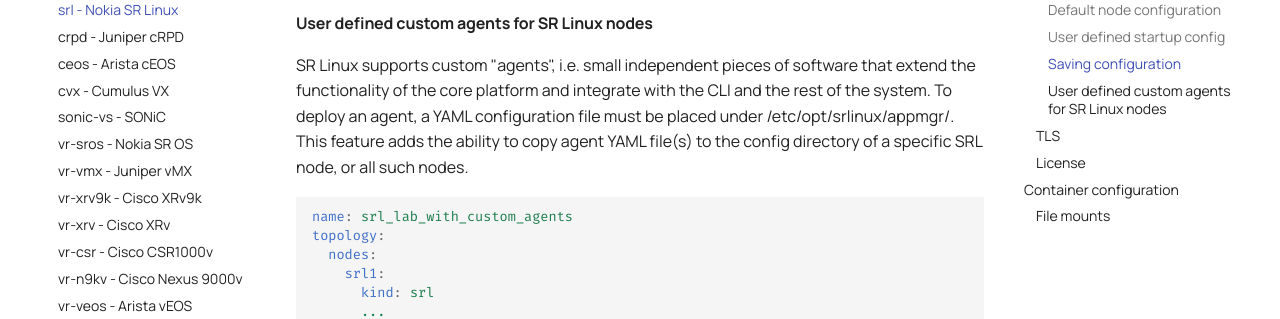
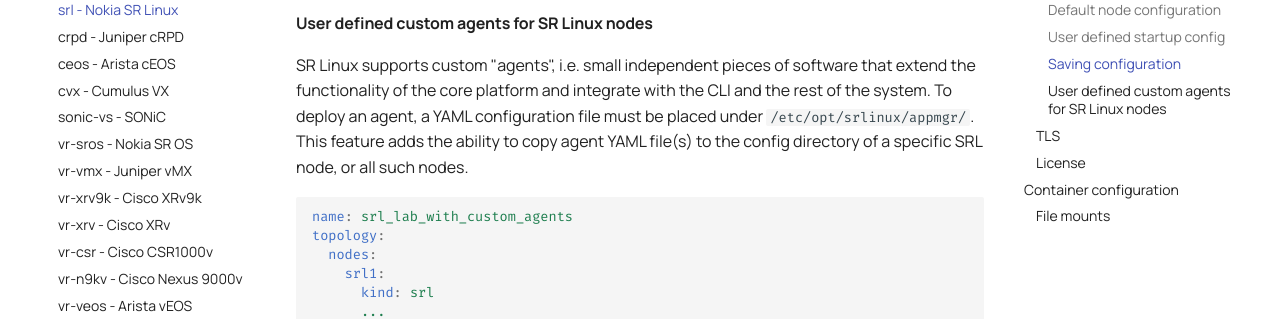
Before and after one commit to srl-labs/containerlab, an MkDocs documentation site: the page built from docs/manual/kinds/srl.md, in a window 1280 px wide and 900 px high, scrolled down 2445 px. Shown: the part 206-525 px from the top of the window. Built offline with MkDocs 1.6.1 and Material for MkDocs 9.7.7, drawn with Linux system fonts in a browser that asks for light colours; emoji names are drawn with the system emoji font; comment, search, counter and statistics services are not loaded.

Commit message:
Update srl.md

````diff
--- a/docs/manual/kinds/srl.md
+++ b/docs/manual/kinds/srl.md
@@ -96,7 +96,7 @@ INFO[0001] saved SR Linux configuration from leaf2 node. Output:
 ```
 
 #### User defined custom agents for SR Linux nodes
-SR Linux supports custom "agents", i.e. small independent pieces of software that extend the functionality of the core platform and integrate with the CLI and the rest of the system. To deploy an agent, a YAML configuration file must be placed under /etc/opt/srlinux/appmgr/. This feature adds the ability to copy agent YAML file(s) to the config directory of a specific SRL node, or all such nodes.
+SR Linux supports custom "agents", i.e. small independent pieces of software that extend the functionality of the core platform and integrate with the CLI and the rest of the system. To deploy an agent, a YAML configuration file must be placed under `/etc/opt/srlinux/appmgr/`. This feature adds the ability to copy agent YAML file(s) to the config directory of a specific SRL node, or all such nodes.
 
 ```yaml
 name: srl_lab_with_custom_agents
````
